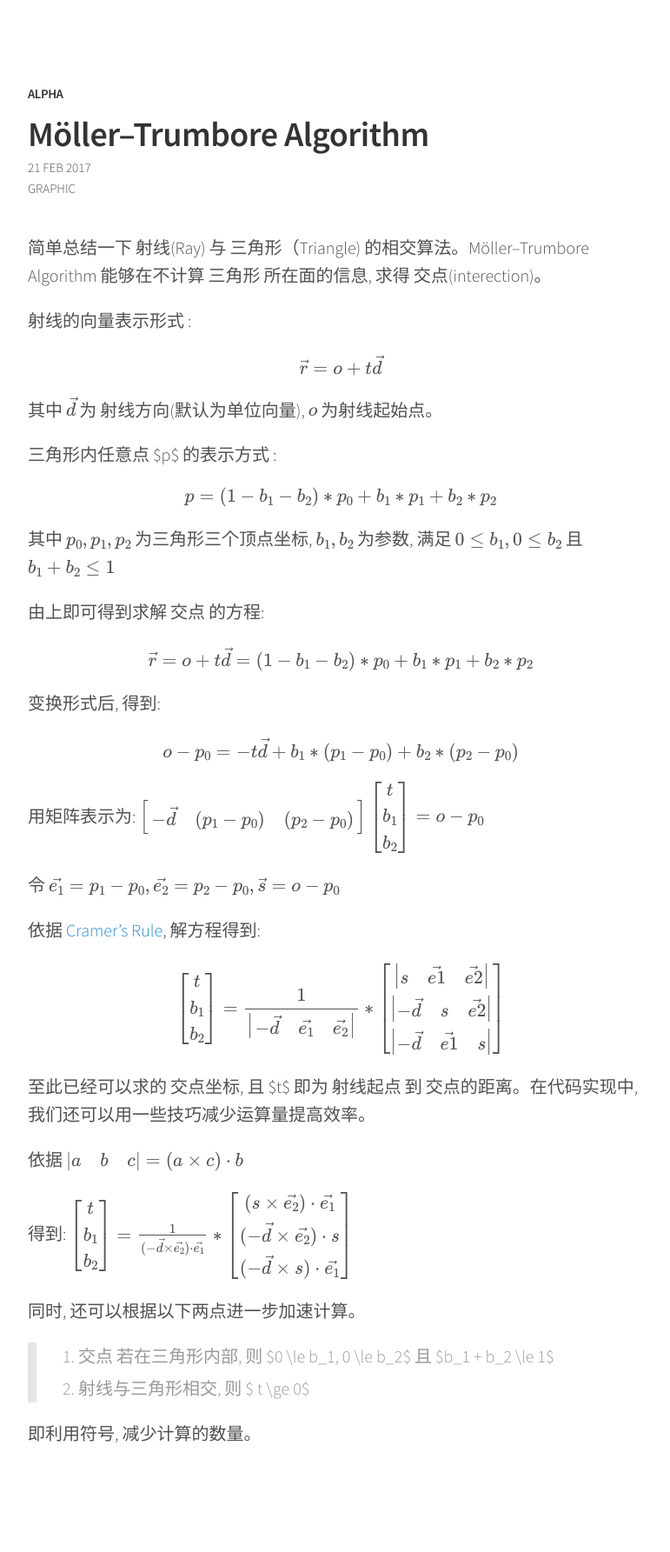
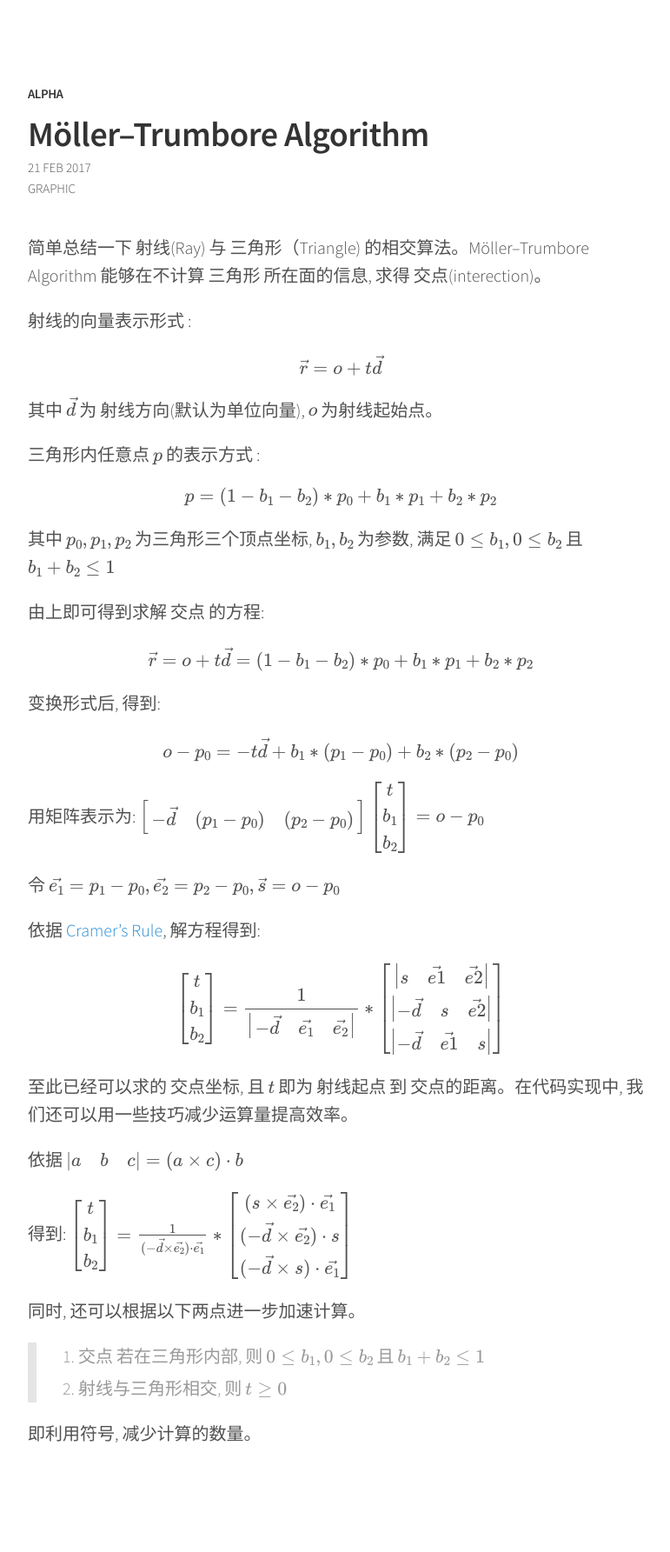
Before and after one commit to AlphaShawn/Blog, a Jekyll site: the page built from _posts/2017-02-21-Moller_Trumbore Algorithm.md, in a window 1280 px wide. Shown: the whole page at 87% size, without its empty margins (248-1019 px from the left). Built offline with Jekyll 4.4.1, drawn with Linux system fonts in a browser that asks for light colours; formulas are drawn with MathJax 3; comment, search, counter and statistics services are not loaded.

Commit message:
[update] v1.1

```diff
--- a/_posts/2017-02-21-Moller_Trumbore Algorithm.md
+++ b/_posts/2017-02-21-Moller_Trumbore Algorithm.md
@@ -13,7 +13,7 @@
 
 其中 $$\vec{d}$$ 为 射线方向(默认为单位向量), $$o$$ 为射线起始点。
 
-三角形内任意点 $p$ 的表示方式 :
+三角形内任意点 $$p$$ 的表示方式 :
 
 $$ p = (1-b_1-b_2)*p_0 + b_1 * p_1 + b_2 * p_2$$
 
@@ -53,7 +53,7 @@
 \end{bmatrix}
 $$
 
-至此已经可以求的 交点坐标, 且 $t$ 即为 射线起点 到 交点的距离。在代码实现中, 我们还可以用一些技巧减少运算量提高效率。
+至此已经可以求的 交点坐标, 且 $$t$$ 即为 射线起点 到 交点的距离。在代码实现中, 我们还可以用一些技巧减少运算量提高效率。
 
 依据
 $$
@@ -78,7 +78,7 @@
 
 同时, 还可以根据以下两点进一步加速计算。
 
-> 1. 交点 若在三角形内部, 则 $0 \le b_1, 0 \le b_2$ 且 $b_1 + b_2 \le 1$
-> 2. 射线与三角形相交, 则 $ t \ge 0$
+> 1. 交点 若在三角形内部, 则 $$0 \le b_1, 0 \le b_2$$ 且 $$b_1 + b_2 \le 1$$
+> 2. 射线与三角形相交, 则 $$ t \ge 0$$
 
 即利用符号, 减少计算的数量。
```
